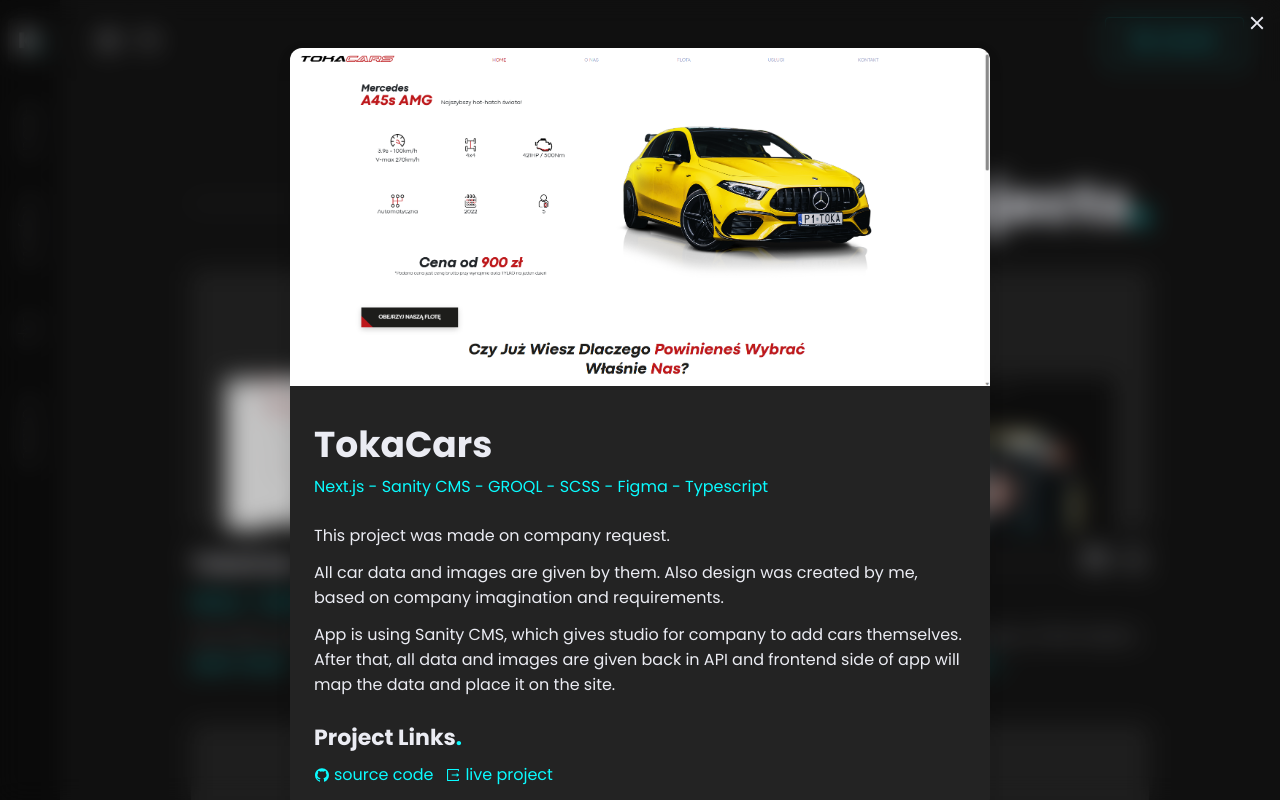
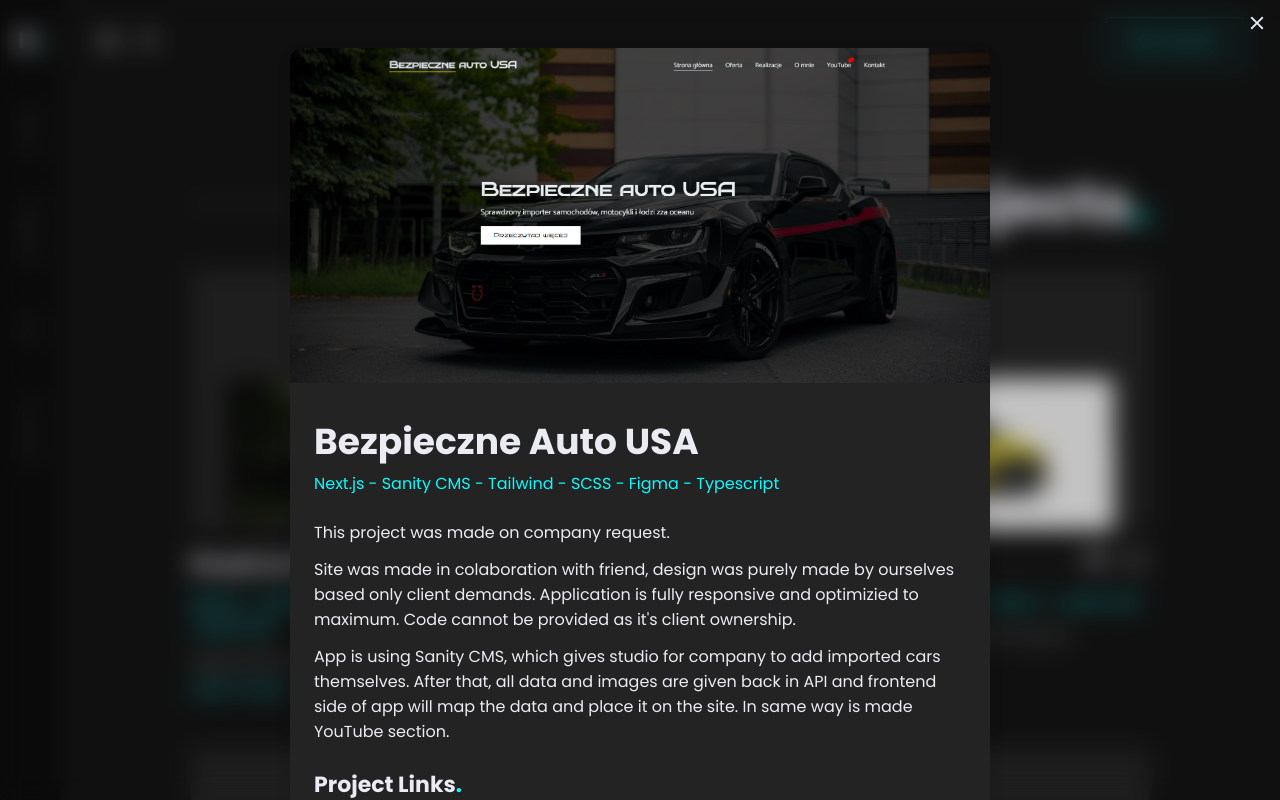
Before and after one commit to Skydeno/portfolio, a Next.js app: page / in a window 1280 px wide. Both pictures are taken after a click on the element 422 px from the left and 2113 px from the top of the page. Shown: the part 1713-2513 px from the top of the page. Built offline with nearby package versions, Linux system fonts and the light colour scheme.

Commit message:
New exp and project

```diff
--- a/components/home/about/Stats.tsx
+++ b/components/home/about/Stats.tsx
@@ -23,6 +23,7 @@
             <span className="chip">GitHub</span>
             <span className="chip">Jira</span>
             <span className="chip">Heroku</span>
+            <span className="chip">Postman</span>
           </div>
         </div>
       </Reveal>
--- a/components/home/experience/Experience.tsx
+++ b/components/home/experience/Experience.tsx
@@ -13,6 +13,21 @@
 };
 
 const experience = [
+  {
+    title: "CLC Volotea",
+    position: "Junior load controller",
+    time: "2023 - current",
+    location: "Gdańsk",
+    description:
+      "My job is to make calculations to gurantee that an aircraft is safe in terms of it's weight, center of gravity and is optimized for best fuel efficiency.",
+    tech: [
+      "ICAO Alphabet",
+      "eLoadsheet",
+      "AHM installations",
+      "English",
+      "Stress management",
+    ],
+  },
   {
     title: "WizCode",
     position: "Frontend Developer",
--- a/components/home/projects/Projects.tsx
+++ b/components/home/projects/Projects.tsx
@@ -17,6 +17,31 @@
 };
 
 const projects = [
+  {
+    title: "Bezpieczne Auto USA",
+    imgSrc: "project-imgs/usa.png",
+    code: "https://github.com/Skydeno/",
+    projectLink: "https://bezpieczneautousa.pl/",
+    tech: ["Next.js", "Sanity CMS", "Tailwind", "SCSS", "Figma", "Typescript"],
+    description: "Application made for car importing company.",
+    modalContent: (
+      <>
+        <p>This project was made on company request.</p>
+        <p>
+          Site was made in colaboration with friend, design was purely made by
+          ourselves based only client demands. Application is fully responsive
+          and optimizied to maximum. Code cannot be provided as it's client
+          ownership.
+        </p>
+        <p>
+          App is using Sanity CMS, which gives studio for company to add
+          imported cars themselves. After that, all data and images are given
+          back in API and frontend side of app will map the data and place it on
+          the site. In same way is made YouTube section.
+        </p>
+      </>
+    ),
+  },
   {
     title: "TokaCars",
     imgSrc: "project-imgs/toka.png",
```
Also changed, not shown: public/project-imgs/usa.png (added).
